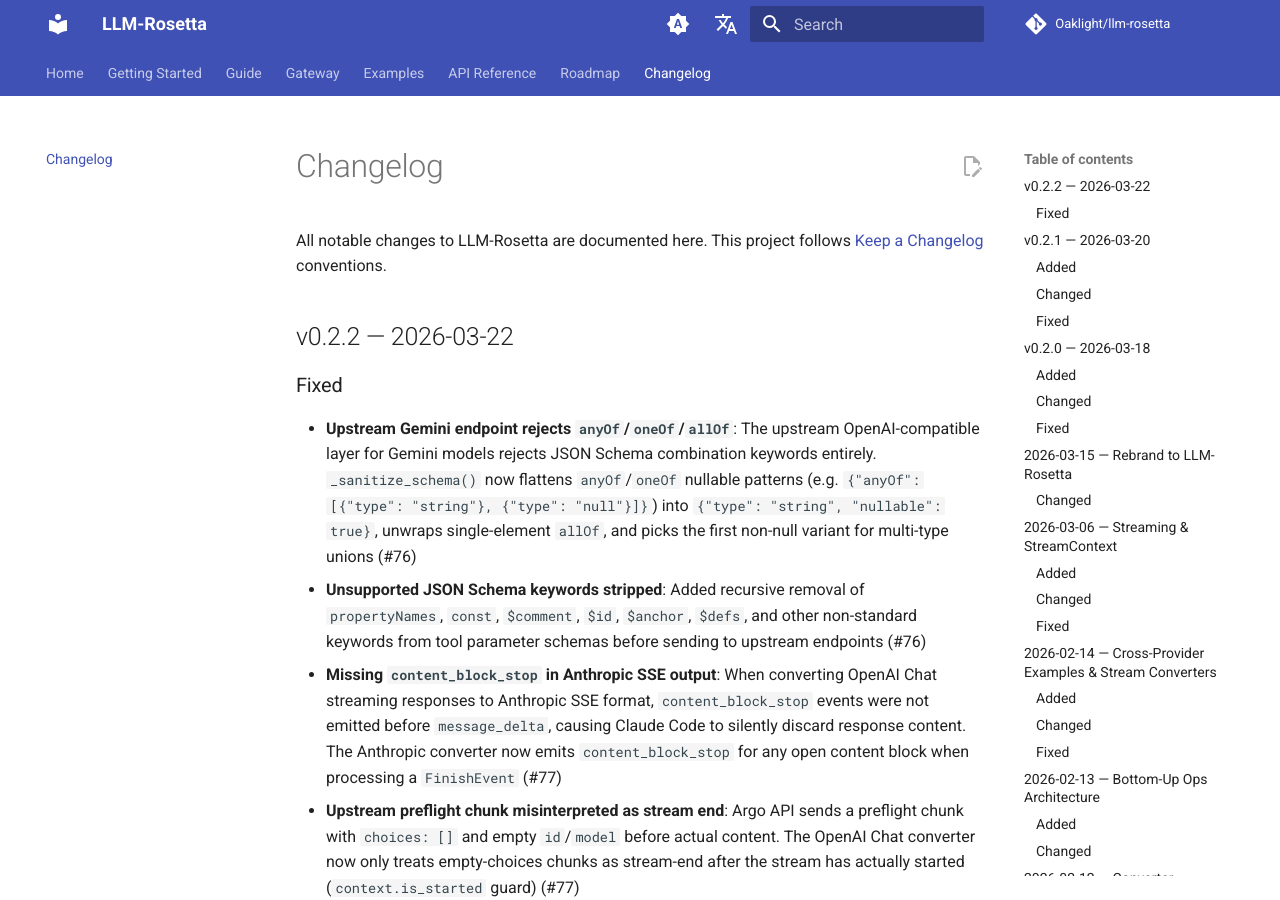
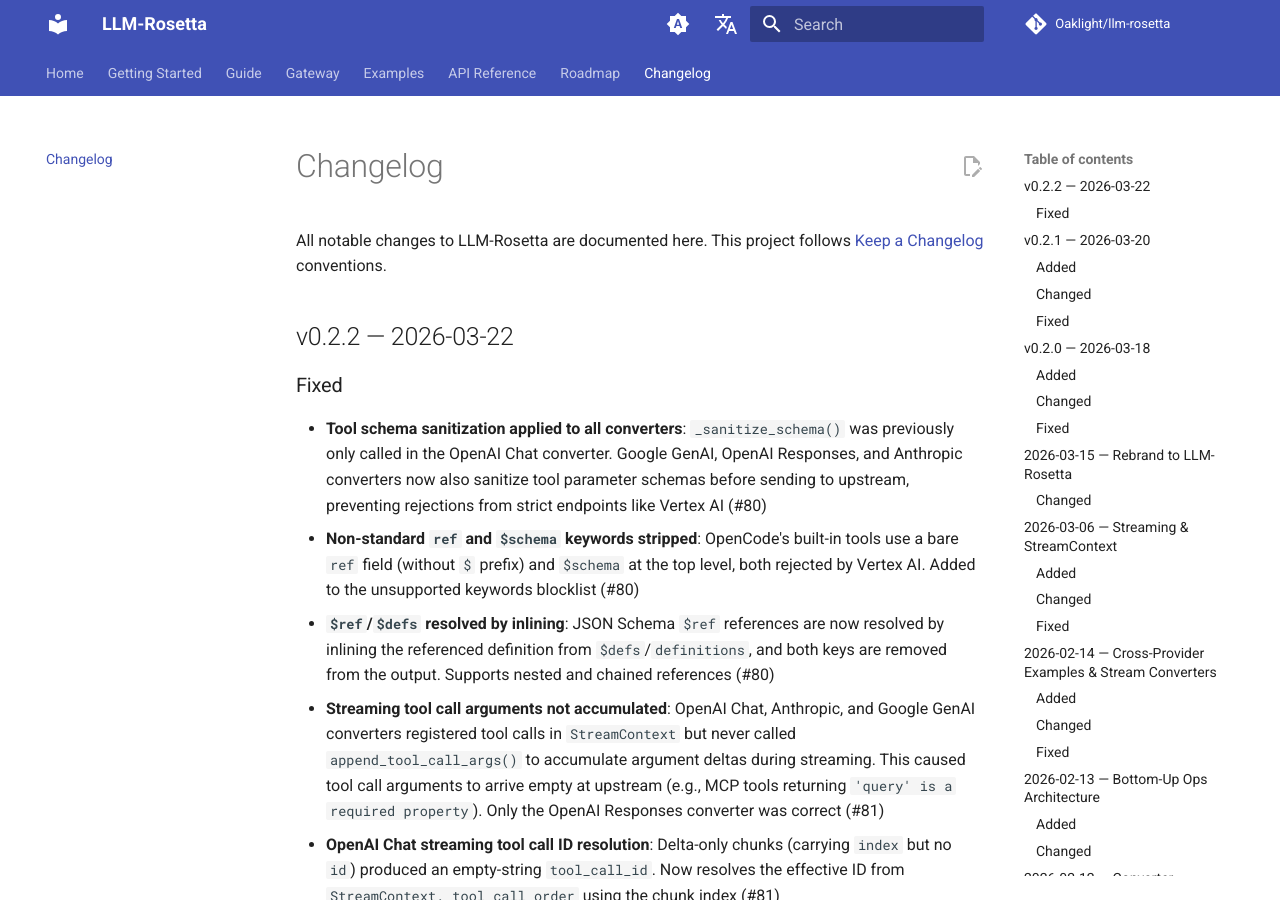
Before and after one commit to Oaklight/llm-rosetta, an MkDocs documentation site: the page built from docs/changelog.md, in a window 1280 px wide and 900 px high. Built offline with MkDocs 1.6.1 and Material for MkDocs 9.7.7, drawn with Linux system fonts in a browser that asks for light colours; comment, search, counter and statistics services are not loaded.

Commit message:
docs: update changelog for v0.2.2 with schema sanitization and streaming fixes

```diff
--- a/docs/changelog.md
+++ b/docs/changelog.md
@@ -10,8 +10,11 @@
 
 ### Fixed
 
-- **Upstream Gemini endpoint rejects `anyOf`/`oneOf`/`allOf`**: The upstream OpenAI-compatible layer for Gemini models rejects JSON Schema combination keywords entirely. `_sanitize_schema()` now flattens `anyOf`/`oneOf` nullable patterns (e.g. `{"anyOf": [{"type": "string"}, {"type": "null"}]}`) into `{"type": "string", "nullable": true}`, unwraps single-element `allOf`, and picks the first non-null variant for multi-type unions (#76)
-- **Unsupported JSON Schema keywords stripped**: Added recursive removal of `propertyNames`, `const`, `$comment`, `$id`, `$anchor`, `$defs`, and other non-standard keywords from tool parameter schemas before sending to upstream endpoints (#76)
+- **Tool schema sanitization applied to all converters**: `_sanitize_schema()` was previously only called in the OpenAI Chat converter. Google GenAI, OpenAI Responses, and Anthropic converters now also sanitize tool parameter schemas before sending to upstream, preventing rejections from strict endpoints like Vertex AI (#80)
+- **Non-standard `ref` and `$schema` keywords stripped**: OpenCode's built-in tools use a bare `ref` field (without `$` prefix) and `$schema` at the top level, both rejected by Vertex AI. Added to the unsupported keywords blocklist (#80)
+- **`$ref`/`$defs` resolved by inlining**: JSON Schema `$ref` references are now resolved by inlining the referenced definition from `$defs`/`definitions`, and both keys are removed from the output. Supports nested and chained references (#80)
+- **Streaming tool call arguments not accumulated**: OpenAI Chat, Anthropic, and Google GenAI converters registered tool calls in `StreamContext` but never called `append_tool_call_args()` to accumulate argument deltas during streaming. This caused tool call arguments to arrive empty at upstream (e.g., MCP tools returning `'query' is a required property`). Only the OpenAI Responses converter was correct (#81)
+- **OpenAI Chat streaming tool call ID resolution**: Delta-only chunks (carrying `index` but no `id`) produced an empty-string `tool_call_id`. Now resolves the effective ID from `StreamContext._tool_call_order` using the chunk index (#81)
 - **Missing `content_block_stop` in Anthropic SSE output**: When converting OpenAI Chat streaming responses to Anthropic SSE format, `content_block_stop` events were not emitted before `message_delta`, causing Claude Code to silently discard response content. The Anthropic converter now emits `content_block_stop` for any open content block when processing a `FinishEvent` (#77)
 - **Upstream preflight chunk misinterpreted as stream end**: Argo API sends a preflight chunk with `choices: []` and empty `id`/`model` before actual content. The OpenAI Chat converter now only treats empty-choices chunks as stream-end after the stream has actually started (`context.is_started` guard) (#77)
 
```
